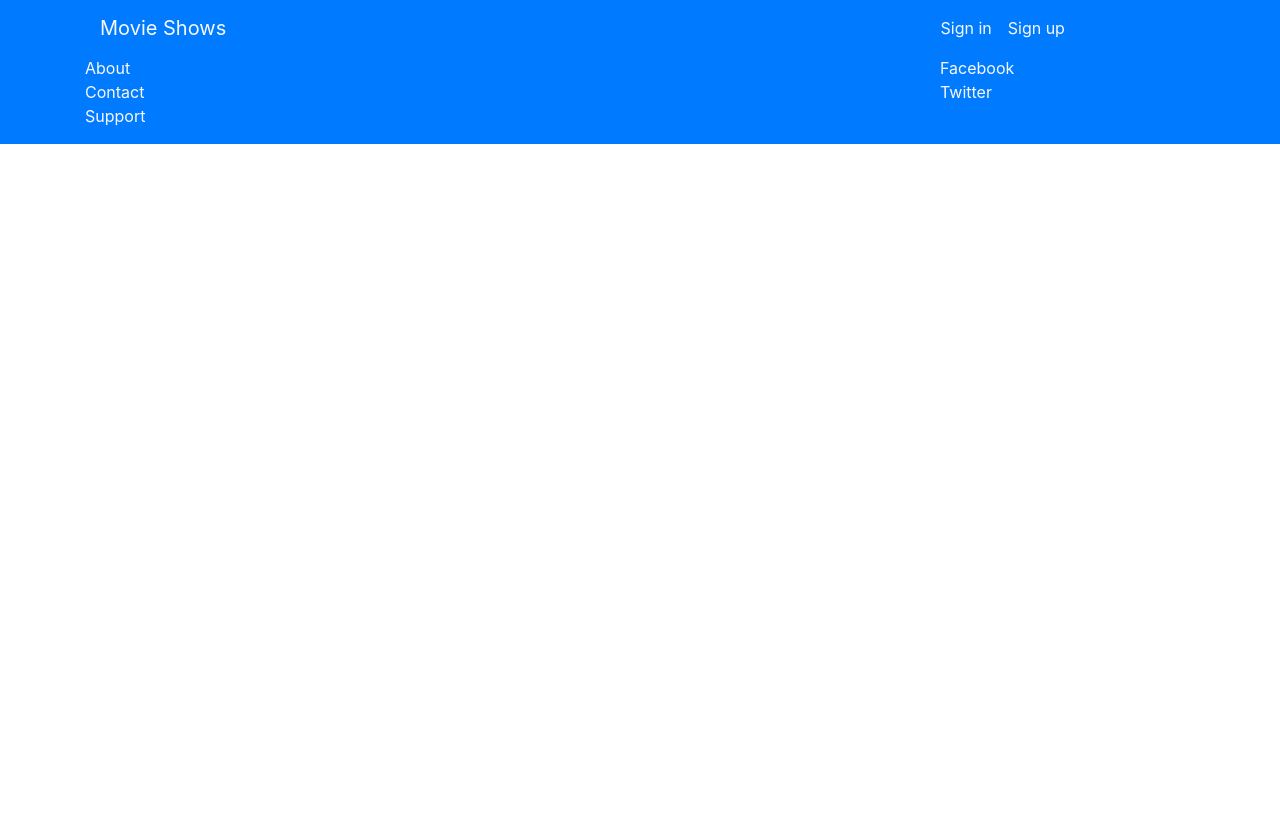
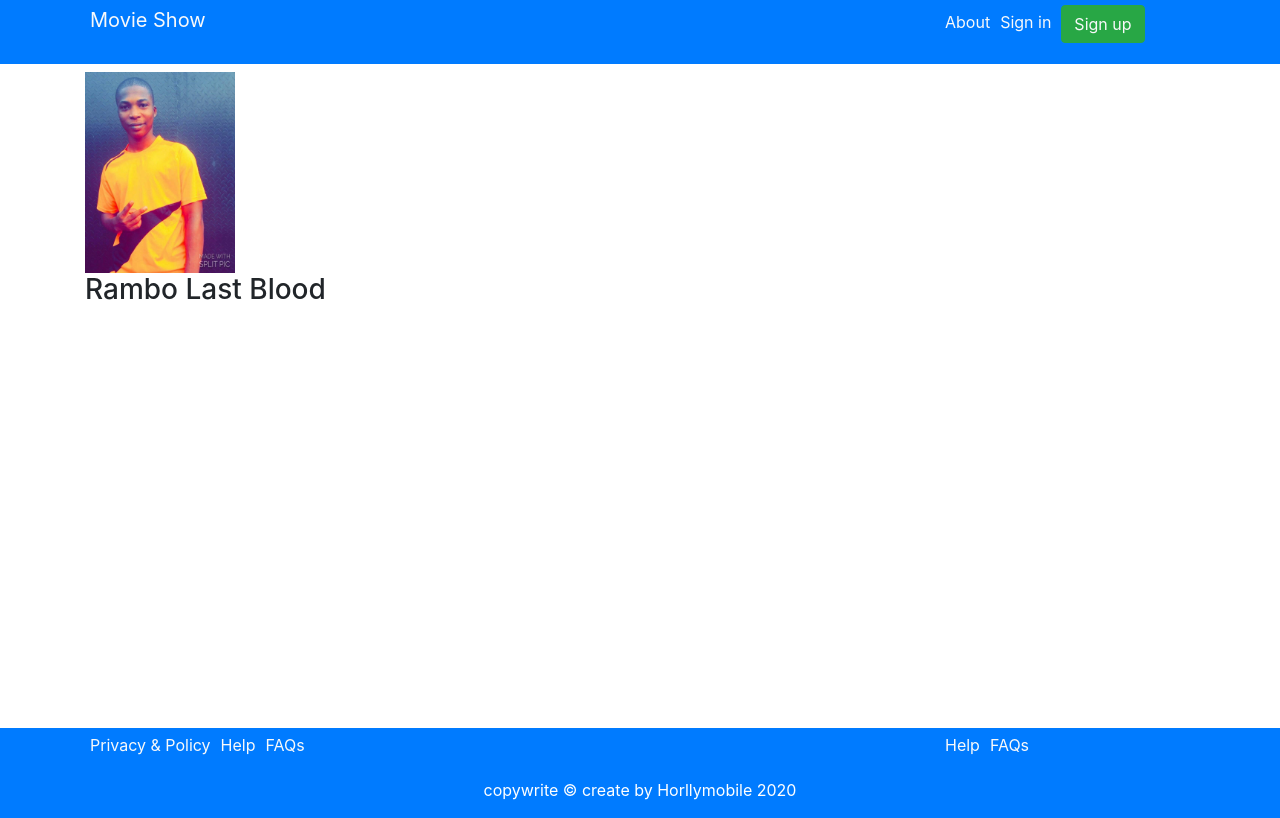
Before and after one commit to Horllymobile/Show_site, a Vue app: page / in a window 1280 px wide. Built offline with nearby package versions, Linux system fonts and the light colour scheme.

Commit message:
Added data and routes

```diff
--- a/src/App.vue
+++ b/src/App.vue
@@ -1,10 +1,17 @@
 <template>
   <div>
-      <comp-home/>
+
+    <comp-header/>
+
+    <router-view class="main"></router-view>
+
+    <comp-footer />
+
   </div>
 </template>
 <script>
-import compHome from './components/Home/Home.vue';
+import compHeader from './components/Header_Footer/Header';
+import compFooter from './components/Header_Footer/Footer';
 export default {
   data(){
     return {
@@ -12,7 +19,8 @@ export default {
     }
   },
   components:{
-    compHome
+    compHeader,
+    compFooter
   }
 }
 </script>
--- /dev/null
+++ b/src/Router/router.js
@@ -0,0 +1,26 @@
+import Vue from 'vue';
+
+import VueRouter from 'vue-router';
+
+
+import Home from './../components/Home/Home.vue';
+
+import About from './../components/Public/About';
+
+Vue.use(VueRouter);
+
+let routes = [
+    {path: "/", component: Home, name:"home" },
+    {path: "/about", component: About, name:"about" }
+]
+
+
+export default new VueRouter({
+    mode:"history",
+    routes,
+    scrollBehavior(){
+        return {
+            x:0,y:0
+        }
+    }
+})
--- a/src/assets/Styles/main.css
+++ b/src/assets/Styles/main.css
@@ -1,3 +1,29 @@
-/* .main{
+.main{
     min-height: calc(100vh - 56px - 88px) !important;
+}
+
+.list li{
+    display: inline-block !important;
+    padding: 5px;
+}
+
+.movie-image{
+    width: 150px !important;
+
+}
+
+.navbar-brand{
+    padding: 5px;
+}
+
+/* .list li{
+    flex: 0.2 0.2 200px;
 } */
+
+.copywrite{
+    text-align: center;
+}
+
+.active{
+    color: gold;
+}
--- a/src/components/Header_Footer/Footer.vue
+++ b/src/components/Header_Footer/Footer.vue
@@ -2,21 +2,55 @@
   <footer class="bg-primary">
     <div class="container">
       <div class="row">
-                    <div class="col-lg-3">
-                        <ul class="list-unstyled">
-                            <li> <a href="#" class="text-light">About</a> </li>
-                            <li> <a href="#" class="text-light">Contact</a> </li>
-                            <li> <a href="#" class="text-light">Support</a> </li>
+        <div class="col-lg-6 col-md-3 col-sm-6">
+          <ul class="list-unstyled list">
+            <li>
+              <a href="#" class="text-light">Privacy & Policy</a>
+            </li>
+            <li>
+              <a href="#" class="text-light">Help</a>
+            </li>
+            <li>
+              <a href="#" class="text-light">FAQs</a>
+            </li>
           </ul>
         </div>
-                    <div class="col-lg-6"></div>
-                    <div class="col-lg-3">
-                        <ul class="list-unstyled">
-                            <li> <a href="#" class="text-light">Facebook</a> </li>
-                            <li> <a href="#" class="text-light">Twitter</a> </li>
+        <div class="col-lg-3"></div>
+        <div class="col-lg-3 col-sm-6">
+          <ul class="list-unstyled list">
+            <li>
+              <a href="#" class="text-light">Help</a>
+            </li>
+            <li>
+              <a href="#" class="text-light">FAQs</a>
+            </li>
           </ul>
+        </div>
+      </div>
+      <div class="row">
+        <div class="container">
+          <p class="text-center text-white">copywrite &copy; create by Horllymobile {{ getYear() }}</p>
         </div>
       </div>
     </div>
   </footer>
 </template>
+
+<script>
+export default {
+  data: function() {
+    return {
+      date: null
+    };
+  },
+  methods: {
+    getYear() {
+      let now = new Date();
+
+      this.date = now.getFullYear();
+
+      return this.date;
+    }
+  }
+};
+</script>
--- a/src/components/Header_Footer/Header.vue
+++ b/src/components/Header_Footer/Header.vue
@@ -1,28 +1,19 @@
 <template>
-<div>
-    <nav class="navbar row navbar-expand-lg navbar-light bg-primary">
+    <div class="bg-primary">
         <div class="container">
-            <div class="col-lg-3">
-                <a class="navbar-brand text-light" href="#">Movie Shows</a>
-            </div>
-
-            <button class="navbar-toggler" type="button" data-toggle="collapse" data-target="#navbarSupportedContent" aria-controls="navbarSupportedContent" aria-expanded="false" aria-label="Toggle navigation">
-                    <span class="navbar-toggler-icon"></span>
-            </button>
-            <div class="col-lg-6"></div>
-            <div class="col-lg-3">
-                <div class="collapse navbar-collapse" id="navbarSupportedContent">
-                    <ul class="navbar-nav mr-auto" >
-                        <li class="nav-item">
-                            <a class="nav-link text-light" href="#">Sign in</a>
-                        </li>
-                        <li class="nav-item">
-                            <a class="nav-link text-light" href="#">Sign up</a>
-                        </li>
+            <div class="row">
+                <div class="col-lg-3 col-sm-3">
+                    <router-link to="/" class="navbar-brand text-light">Movie Show</router-link>
+                </div>
+                <div class="col-lg-6"></div>
+                <div class="col-lg-3 col-sm-3">
+                    <ul class="list-unstyled list">
+                        <li><router-link to="/about" class="text-light">About</router-link></li>
+                        <li><router-link to="/about" class="text-light">Sign in</router-link></li>
+                        <li><router-link to="/about" class="text-light btn btn-success">Sign up</router-link></li>
                     </ul>
                 </div>
             </div>
         </div>
-    </nav>
-</div>
+    </div>
 </template>
--- a/src/components/Home/Home.vue
+++ b/src/components/Home/Home.vue
@@ -1,23 +1,25 @@
 <template>
-    <div>
-        <compHeader />
+    <div class="container mt-2">
+        <div class="row" v-for="(item, index) in posts" :key="index">
 
-        <compFooter />
+            <div class="col-lg-3">
+                <img :src="item.picture" alt="" class="img-responsive movie-image" >
+                <h3>{{ item.title }}</h3>
+            </div>
+
+        </div>
     </div>
 </template>
 <script>
-import compHeader from '../Header_Footer/Header.vue';
-import compFooter from '../Header_Footer/Footer.vue';
+import post from './../post/post.js';
 export default {
     data() {
         return {
 
+            posts:post
+
         }
     },
-    components:{
-        compHeader,
-        compFooter
-    }
 }
 </script>
 
--- /dev/null
+++ b/src/components/Public/About.vue
@@ -0,0 +1,13 @@
+<template>
+    <div class="container">
+
+        <h1>About</h1>
+
+    </div>
+</template>
+
+<script>
+export default {
+
+}
+</script>
--- /dev/null
+++ b/src/components/post/post.js
@@ -0,0 +1,12 @@
+import image from './../../assets/Images/profile.jpg';
+
+let post = [
+    {
+        title:"Rambo Last Blood",
+        description:"The movie is a great movie",
+        picture:image,
+        rating:0
+    }
+]
+
+export default post;
```
Also changed, not shown: src/main.js (+5 -3 lines), src/assets/Images/profile.jpg (added). Lines whose indentation alone changed are shown as unchanged.
